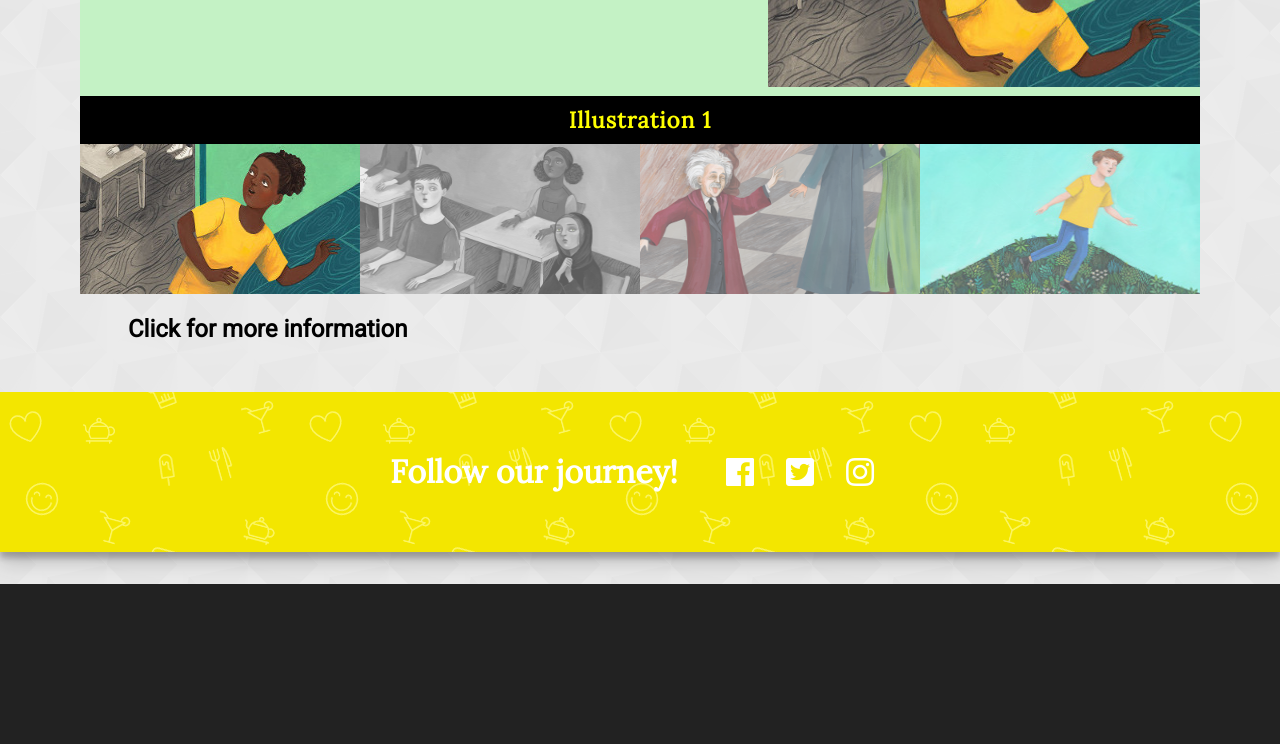
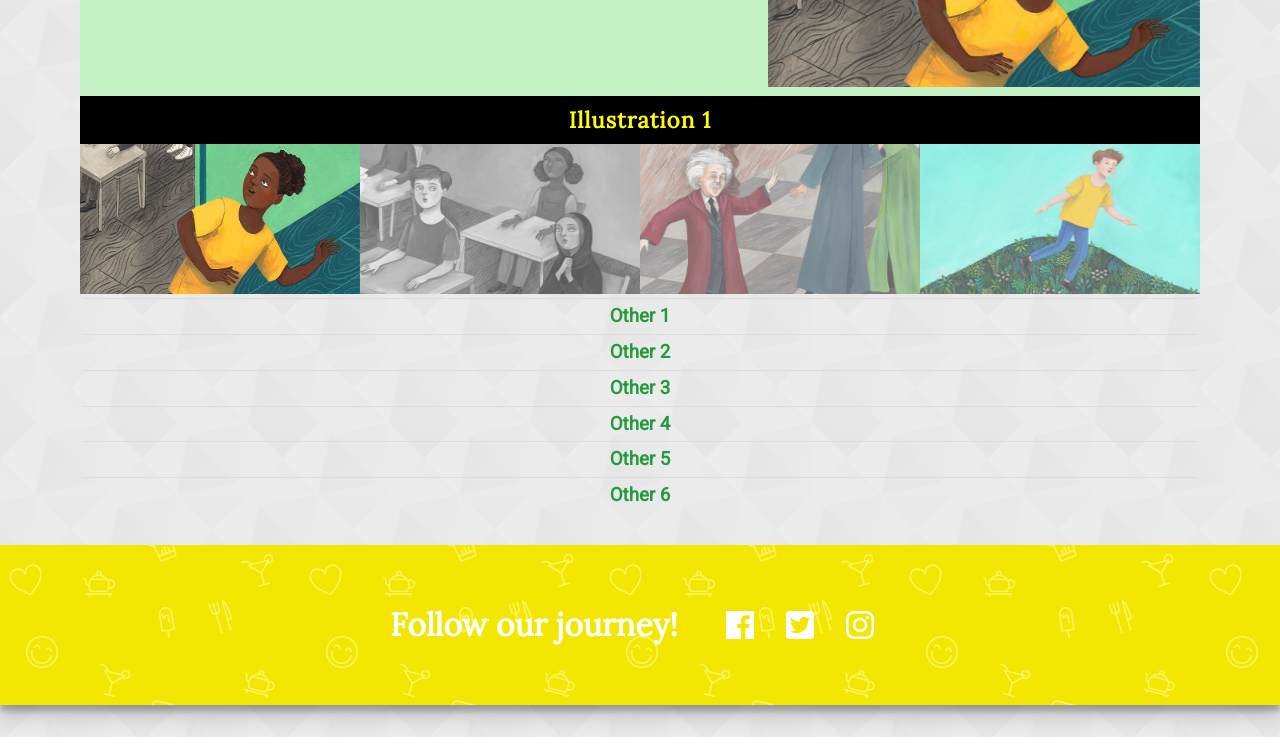
Before and after one commit to bindloss/the-prologue, a plain HTML site: page index.html in a window 1280 px wide. Shown: the part 1530-2274 px from the top of the page. Drawn offline with Linux system fonts and the light colour scheme.

Commit message:
fixed dropdown menu

```diff
--- a/index.html
+++ b/index.html
@@ -25,6 +25,8 @@
 	<title>Prologue Publicatons - Homepage</title>
 
 	<link href="style.css" rel="stylesheet">
+
+
 
 </head>
 
@@ -368,26 +370,23 @@
 
 
 <div class="container">
-	<br>
-	<h2 class="other">Click for more information</h2>
-	<br>
 
 	<div class="dropdownMenu">
-	  <h3>Other 1</h3>
-	  <div class="menuItem"><p>Lorem ipsum dolor sit amet, consectetur adipiscing elit. Cras at consectetur massa, ac semper dui. Sed placerat sed massa sit amet gravida. Integer a purus fermentum, faucibus nibh et, facilisis lectus. In hac habitasse platea dictumst.</p><p>Etiam id efficitur magna, ac varius mi. Fusce et blandit purus. Suspendisse non velit viverra, pretium enim at, efficitur libero. Suspendisse potenti. Suspendisse molestie venenatis vestibulum. Praesent molestie semper diam, et fermentum velit luctus sollicitudin. Nulla fermentum vitae ex nec pellentesque.</p></div>
-	    <h3>Other 2</h3>
-	   <div class="menuItem"><p>Lorem ipsum dolor sit amet, consectetur adipiscing elit. Cras at consectetur massa, ac semper dui. Sed placerat sed massa sit amet gravida. Integer a purus fermentum, faucibus nibh et, facilisis lectus. In hac habitasse platea dictumst.</p><p>Etiam id efficitur magna, ac varius mi. Fusce et blandit purus. Suspendisse non velit viverra, pretium enim at, efficitur libero. Suspendisse potenti. Suspendisse molestie venenatis vestibulum. Praesent molestie semper diam, et fermentum velit luctus sollicitudin. Nulla fermentum vitae ex nec pellentesque.</p></div>
+	  <h3 class="menuItem1">Other 1</h3>
+	  <div class="menuItem"><p">Lorem ipsum dolor sit amet, consectetur adipiscing elit. Cras at consectetur massa, ac semper dui. Sed placerat sed massa sit amet gravida. Integer a purus fermentum, faucibus nibh et, facilisis lectus. In hac habitasse platea dictumst.</p><p>Etiam id efficitur magna, ac varius mi. Fusce et blandit purus. Suspendisse non velit viverra, pretium enim at, efficitur libero. Suspendisse potenti. Suspendisse molestie venenatis vestibulum. Praesent molestie semper diam, et fermentum velit luctus sollicitudin. Nulla fermentum vitae ex nec pellentesque.</p></div>
+	    <h3 class="menuItem2">Other 2</h3>
+	   <div class="menuItem"><p">Lorem ipsum dolor sit amet, consectetur adipiscing elit. Cras at consectetur massa, ac semper dui. Sed placerat sed massa sit amet gravida. Integer a purus fermentum, faucibus nibh et, facilisis lectus. In hac habitasse platea dictumst.</p><p>Etiam id efficitur magna, ac varius mi. Fusce et blandit purus. Suspendisse non velit viverra, pretium enim at, efficitur libero. Suspendisse potenti. Suspendisse molestie venenatis vestibulum. Praesent molestie semper diam, et fermentum velit luctus sollicitudin. Nulla fermentum vitae ex nec pellentesque.</p></div>
 
-	  <h3>Other 3</h3>
-	    <div class="menuItem"><p>Lorem ipsum dolor sit amet, consectetur adipiscing elit. Cras at consectetur massa, ac semper dui. Sed placerat sed massa sit amet gravida. Integer a purus fermentum, faucibus nibh et, facilisis lectus. In hac habitasse platea dictumst.</p><p>Etiam id efficitur magna, ac varius mi. Fusce et blandit purus. Suspendisse non velit viverra, pretium enim at, efficitur libero. Suspendisse potenti. Suspendisse molestie venenatis vestibulum. Praesent molestie semper diam, et fermentum velit luctus sollicitudin. Nulla fermentum vitae ex nec pellentesque.</p></div>
+	  <h3 class="menuItem3">Other 3</h3>
+	    <div class="menuItem"><p">Lorem ipsum dolor sit amet, consectetur adipiscing elit. Cras at consectetur massa, ac semper dui. Sed placerat sed massa sit amet gravida. Integer a purus fermentum, faucibus nibh et, facilisis lectus. In hac habitasse platea dictumst.</p><p>Etiam id efficitur magna, ac varius mi. Fusce et blandit purus. Suspendisse non velit viverra, pretium enim at, efficitur libero. Suspendisse potenti. Suspendisse molestie venenatis vestibulum. Praesent molestie semper diam, et fermentum velit luctus sollicitudin. Nulla fermentum vitae ex nec pellentesque.</p></div>
 
-	    <h3>Other 4</h3>
-	    <div class="menuItem"><p>Lorem ipsum dolor sit amet, consectetur adipiscing elit. Cras at consectetur massa, ac semper dui. Sed placerat sed massa sit amet gravida. Integer a purus fermentum, faucibus nibh et, facilisis lectus. In hac habitasse platea dictumst.</p><p>Etiam id efficitur magna, ac varius mi. Fusce et blandit purus. Suspendisse non velit viverra, pretium enim at, efficitur libero. Suspendisse potenti. Suspendisse molestie venenatis vestibulum. Praesent molestie semper diam, et fermentum velit luctus sollicitudin. Nulla fermentum vitae ex nec pellentesque.</p></div>
+	    <h3 class="menuItem4">Other 4</h3>
+	    <div class="menuItem"><p">Lorem ipsum dolor sit amet, consectetur adipiscing elit. Cras at consectetur massa, ac semper dui. Sed placerat sed massa sit amet gravida. Integer a purus fermentum, faucibus nibh et, facilisis lectus. In hac habitasse platea dictumst.</p><p>Etiam id efficitur magna, ac varius mi. Fusce et blandit purus. Suspendisse non velit viverra, pretium enim at, efficitur libero. Suspendisse potenti. Suspendisse molestie venenatis vestibulum. Praesent molestie semper diam, et fermentum velit luctus sollicitudin. Nulla fermentum vitae ex nec pellentesque.</p></div>
 
-	  <h3>Other 5</h3>
-	    <div class="menuItem"><p>Lorem ipsum dolor sit amet, consectetur adipiscing elit. Cras at consectetur massa, ac semper dui. Sed placerat sed massa sit amet gravida. Integer a purus fermentum, faucibus nibh et, facilisis lectus. In hac habitasse platea dictumst.</p><p>Etiam id efficitur magna, ac varius mi. Fusce et blandit purus. Suspendisse non velit viverra, pretium enim at, efficitur libero. Suspendisse potenti. Suspendisse molestie venenatis vestibulum. Praesent molestie semper diam, et fermentum velit luctus sollicitudin. Nulla fermentum vitae ex nec pellentesque.</p></div>
+	  <h3 class="menuItem5">Other 5</h3>
+	    <div class="menuItem"><p">Lorem ipsum dolor sit amet, consectetur adipiscing elit. Cras at consectetur massa, ac semper dui. Sed placerat sed massa sit amet gravida. Integer a purus fermentum, faucibus nibh et, facilisis lectus. In hac habitasse platea dictumst.</p><p>Etiam id efficitur magna, ac varius mi. Fusce et blandit purus. Suspendisse non velit viverra, pretium enim at, efficitur libero. Suspendisse potenti. Suspendisse molestie venenatis vestibulum. Praesent molestie semper diam, et fermentum velit luctus sollicitudin. Nulla fermentum vitae ex nec pellentesque.</p></div>
 
-	  <h3>Other 6</h3>
+	  <h3 class="menuItem6">Other 6</h3>
 	    <div class="menuItem"><p>Lorem ipsum dolor sit amet, consectetur adipiscing elit. Cras at consectetur massa, ac semper dui. Sed placerat sed massa sit amet gravida. Integer a purus fermentum, faucibus nibh et, facilisis lectus. In hac habitasse platea dictumst.</p><p>Etiam id efficitur magna, ac varius mi. Fusce et blandit purus. Suspendisse non velit viverra, pretium enim at, efficitur libero. Suspendisse potenti. Suspendisse molestie venenatis vestibulum. Praesent molestie semper diam, et fermentum velit luctus sollicitudin. Nulla fermentum vitae ex nec pellentesque.</p></div>
 
 	</div>
@@ -489,6 +488,10 @@
 		</section>
 
 	</main>
+
+
+
+
 
 	<!--
 
@@ -822,10 +825,7 @@
 
 		-->
 
-	<footer>
 
-
-	</footer>
 
 	<script src="js/jquery.min.js"></script>
 	<script src="script.js" type="text/javascript">
--- a/script.js
+++ b/script.js
@@ -1,13 +1,6 @@
 // Dropdown menu
 
 $( document ).ready(function() {
-
-	$('.dropdownMenu').hide();
-	$('.other').on('click', function(){
-
-	  $('.dropdownMenu').slideToggle('300');
-	});
-
 	// SubMenu
 
 	$('.dropdownMenu').addClass('js');
--- a/style.css
+++ b/style.css
@@ -805,10 +805,10 @@ iframe {
 
 /* 	FOOTER 	*/
 
-footer {
+/*footer {
 	background-color: #222;
 	padding: 5em 0;
-}
+}*/
 
 /* SlideShow */
 
@@ -882,13 +882,48 @@ footer {
 	height: 200px;
 }
 
+.menuItem1{
+	color: #24993d;
+}
 
+/*#519548*/
+.menuItem2{
+	color: #24993d;
+}
+.menuItem3{
+	color: #24993d;
+}
+
+/*#f2e432*/
+
+.menuItem4{
+	color: #24993d;
+}
+.menuItem5{
+	color: #24993d;
+}
+.menuItem6{
+	color: #24993d;
+}
+
+.dropdownMenu h3{
+	text-align: center;
+}
+
+.dropdownMenu h3{
+	text-align: center;
+}
 
 .js.dropdownMenu>h3 {border-top:1px solid #ddd; padding: 8px 0;}
-.js.dropdownMenu>h3:hover {cursor:pointer; color: green;}
+.js.dropdownMenu>h3:hover {cursor:pointer; color: #228119;}
 .js.dropdownMenu .menuItem {padding-bottom: 30px;}
 
 .container{
-	width: 80%;
-  margin: 0 auto;
+	width: 87%;
+    margin: 0 auto;
 }
+
+.menuItem{
+	background-color:#ECECE8;
+	padding:10px;
+}
```
Also changed, not shown: 1 other file.
